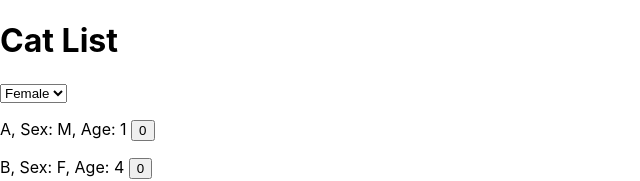
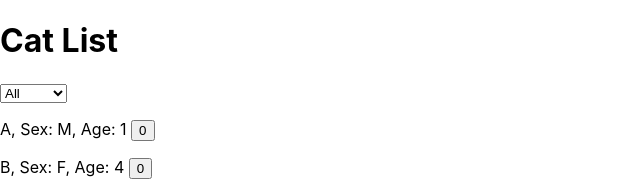
Before and after one commit to AmyFong82/Cats, a React (Create React App) app in the folder cats/: page / in a window 1280 px wide. Shown: the top 181 px of the page, without its empty margins (0-640 px from the left). Built offline with nearby package versions, Linux system fonts and the light colour scheme.

Commit message:
added className to Cat

```diff
--- a/cats/src/Cat.js
+++ b/cats/src/Cat.js
@@ -3,7 +3,6 @@ import React, { Component } from 'react';
 export default class Cat extends Component {
 	state = {
 		like: 0,
-		show: true
 	}
 
 	handleClick = () => {
@@ -14,7 +13,7 @@ export default class Cat extends Component {
 
 	render(){
 		return(
-			<p>{this.props.cat.name}, Sex: {this.props.cat.sex}, Age: {this.props.cat.age} <button onClick={this.handleClick}>{this.state.like}</button></p>
+			<p className={this.props.cat.sex}>{this.props.cat.name}, Sex: {this.props.cat.sex}, Age: {this.props.cat.age} <button onClick={this.handleClick}>{this.state.like}</button></p>
 		)
 	}
 }
--- a/cats/src/CatList.js
+++ b/cats/src/CatList.js
@@ -3,16 +3,22 @@ import { cats } from './cat_data';
 import Cat from './Cat';
 
 export default class CatList extends Component {
+	state = {
+		show: ""
+	}
 
+	changeShow = ({target: {value}}) => {
+		return this.setState({show: value})
+	}
 
-
-	catList = cats.map(cat => <Cat key={cat.id} cat={cat} />)
+	catList = cats.map(cat => <Cat key={cat.id} cat={cat} show={this.state.show}/>)
 
 	render(){
 		return(
 				<div>
 					<h1>Cat List</h1>
-					<select name="sex" id="sex">
+					<select name="sex" id="sex" defaultValue="A" onChange={this.changeShow}>
+						<option value="A">All</option>
 						<option value="F">Female</option>
 						<option value="M">Male</option>
 					</select>
```
